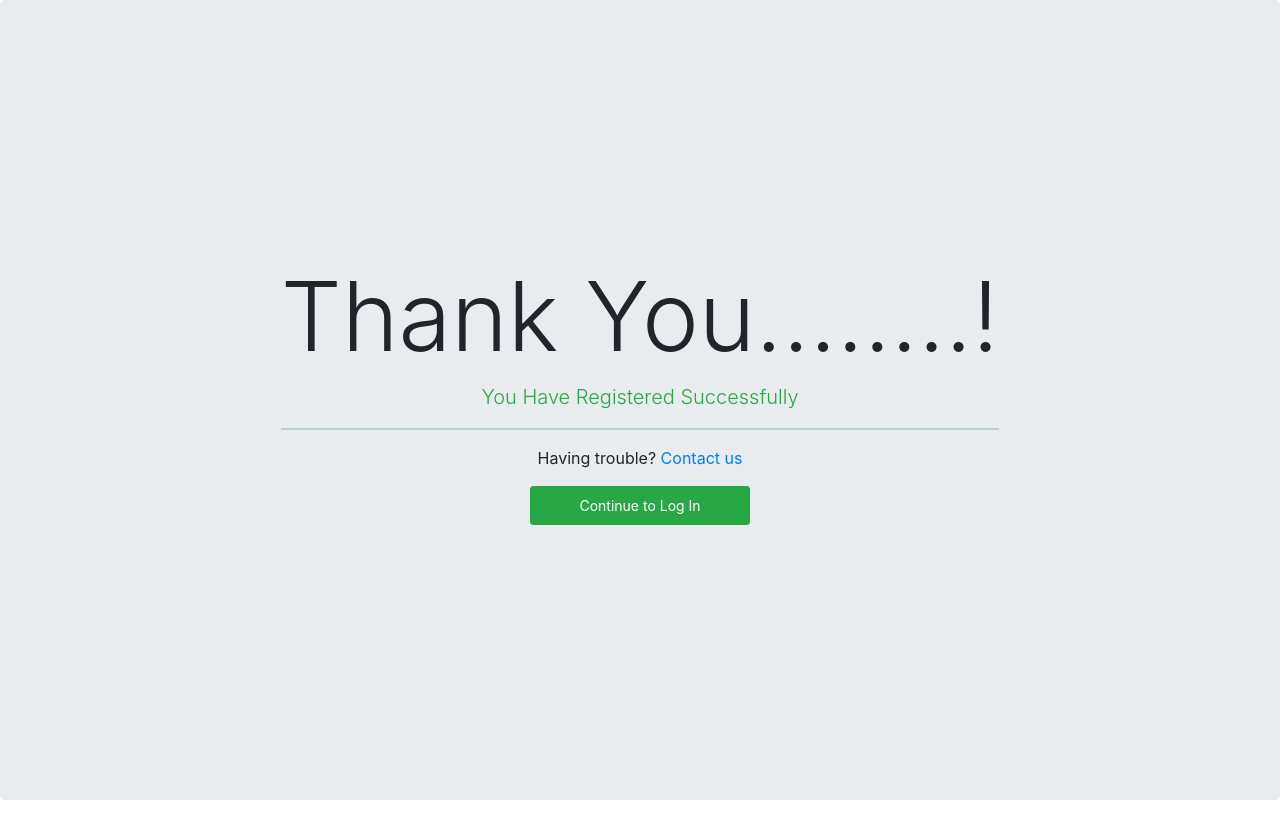
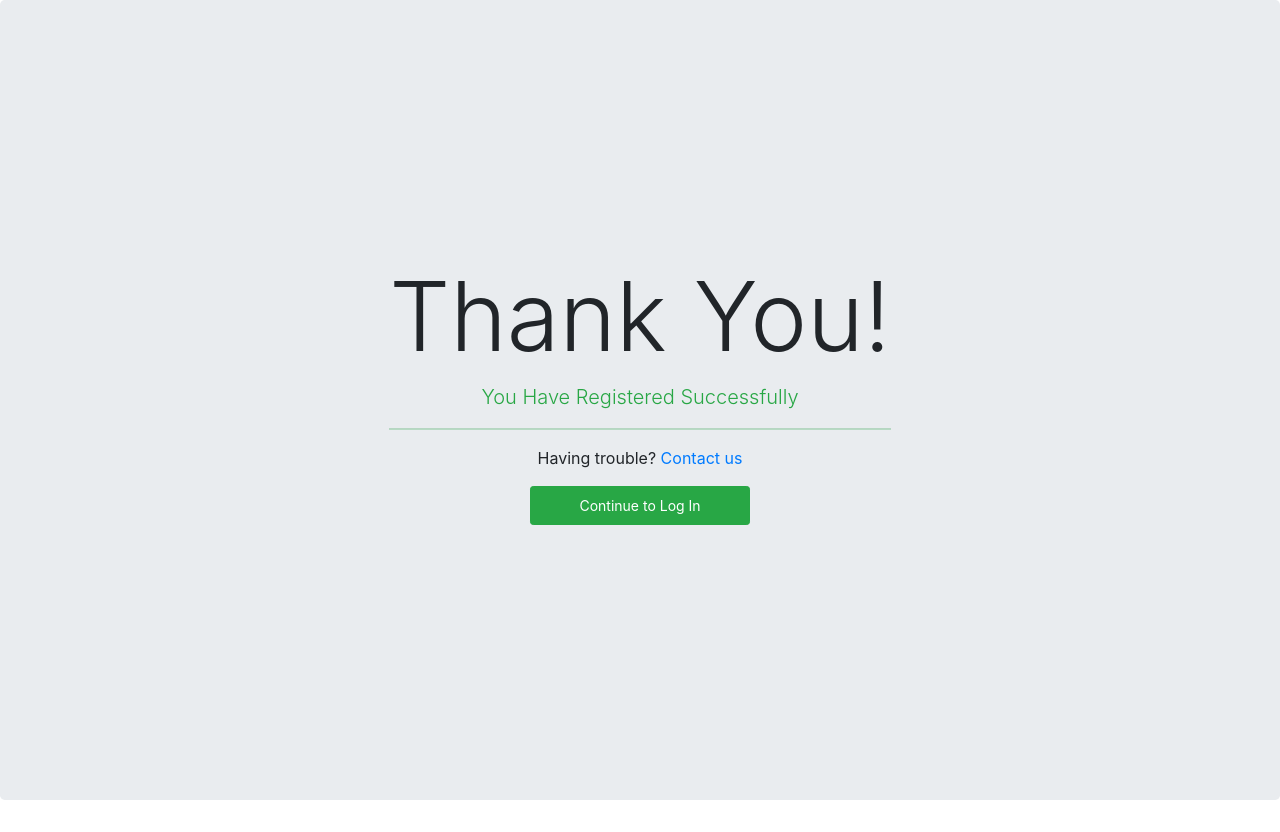
Before and after one commit to Anandpatel350/email-mailman, a PHP site: page /mail_project/registrationssuccess.php in a window 1280 px wide. Run offline with PHP 8.4, Linux system fonts and the light colour scheme.

Commit message:
change in message

```diff
--- a/registrationssuccess.php
+++ b/registrationssuccess.php
@@ -14,7 +14,7 @@
 
     <div class="jumbotron text-center vh-100 d-flex justify-content-center align-items-center">
     <div>
-        <h1 class="display-1 ">Thank You........!</h1>
+        <h1 class="display-1 ">Thank You!</h1>
         <p class="lead text-success">You Have Registered Successfully</p>
         <hr class="text-success">
         <p>
```
